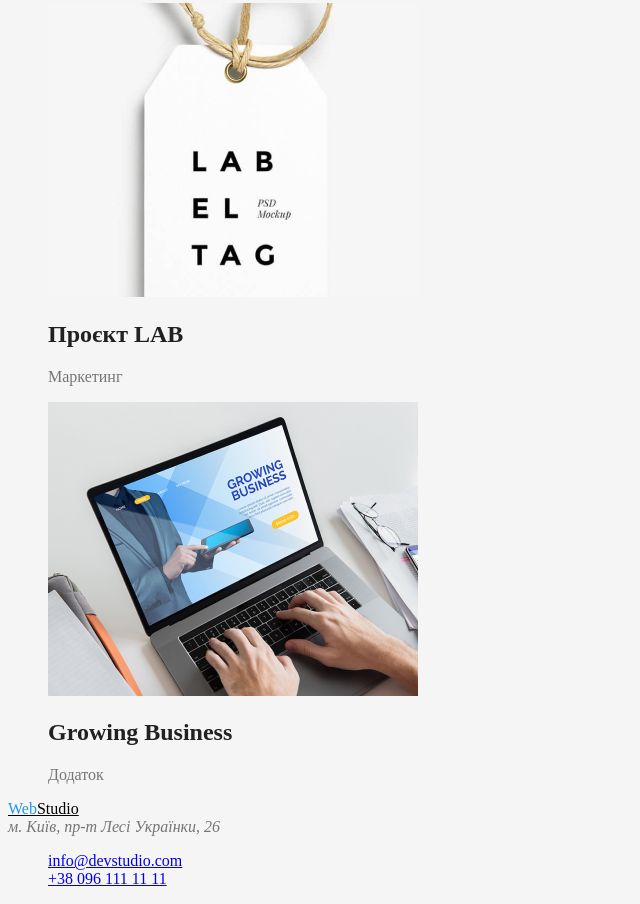
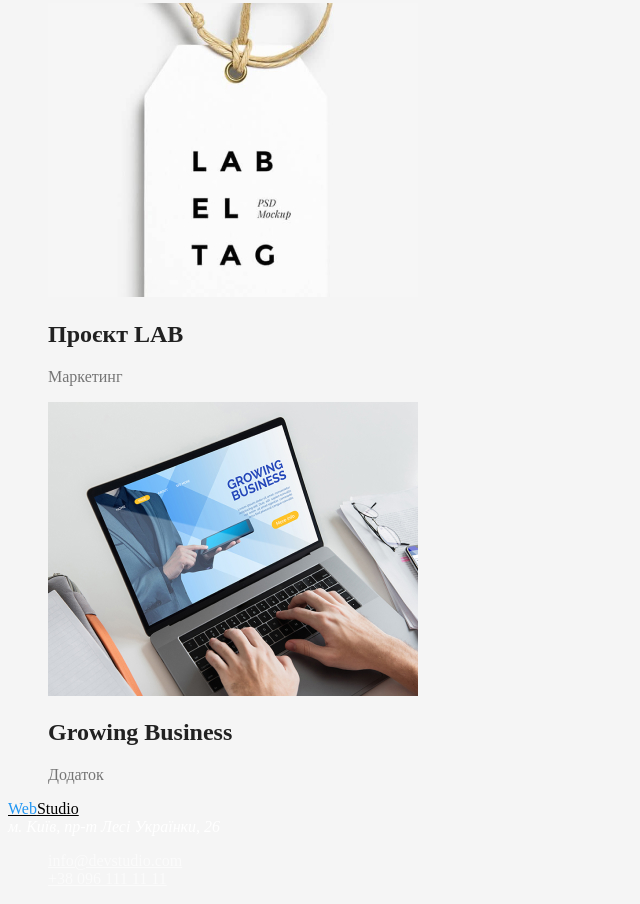
Before and after one commit to schapowalenko/goit-markup-hw-02, a plain HTML site: page portfolio.html in a window 1280 px wide. Shown: the part 3074-3978 px from the top of the page, without its empty margins (0-640 px from the left). Drawn offline with Linux system fonts and the light colour scheme.

Commit message:
заміна кольору тексту у футері

```diff
--- a/css/styles.css
+++ b/css/styles.css
@@ -100,4 +100,13 @@ color: #212121;
 .button:focus{
     color: #FFFFFF;
     background-color:#2196F3 ;
+
 }
+
+/* FOOTER */
+.footer-link .link{
+    color: rgba(255, 255, 255, 0.6);
+}
+.address{
+    color: #FFFFFF;
+}
--- a/portfolio.html
+++ b/portfolio.html
@@ -108,12 +108,12 @@
 
     <!-- Підвал -->
     <footer>
-        <a href="./index.html" class="logo"><span class="logo-style">Web</span>Studio</a>
-        <address>м. Київ, пр-т Лесі Українки, 26</address>
-        <ul>
-            <li><a href="mailto:info@devstudio.com">info@devstudio.com</a></li>
-            <li><a href="tel:+380961111111">+38 096 111 11 11</a></li>
-        </ul>
+    <a href="./index.html" class="logo"><span class="logo-style">Web</span>Studio</a>
+    <address class="address">м. Київ, пр-т Лесі Українки, 26</address>
+    <ul class="footer-link">
+        <li><a href="mailto:info@devstudio.com" class="link">info@devstudio.com</a></li>
+        <li><a href="tel:+380961111111" class="link">+38 096 111 11 11</a></li>
+    </ul>
     </footer>
 
 </body>
```
Also changed, not shown: index.html (+4 -4 lines).
